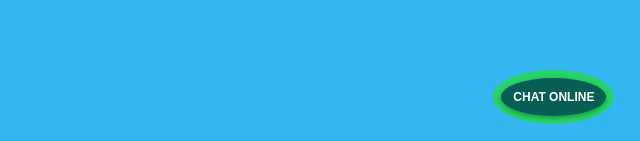
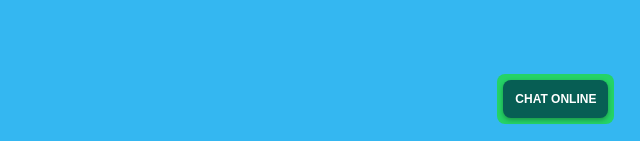
Before and after one commit to Biasiolo/chat-interface, a website: page index.html in a window 1280 px wide. Shown: the part 656-797 px from the top of the page, without its empty margins (640-1280 px from the left). Drawn offline with nearby package versions, Linux system fonts and the light colour scheme.

Commit message:
ajuste botão

```diff
--- a/style.css
+++ b/style.css
@@ -85,7 +85,7 @@ body {
 }
 
 .btn-container {
-    padding: 8px;
+    padding: 6px;
     background-color: #25D366;
     position: fixed;
     bottom: 20px;
@@ -94,7 +94,7 @@ body {
     display: flex;
     flex-direction: row;
     justify-content: center;
-    border-radius: 50%;
+    border-radius: 8px;
 }
 
 .chat-btn {
@@ -102,7 +102,7 @@ body {
     background-color: #075E54;
     color: white;
     border: none;
-    border-radius: 50%;
+    border-radius: 8px;
     cursor: pointer;
     outline: none;
     box-shadow: 0 2px 5px rgba(0, 0, 0, 0.3);
```
